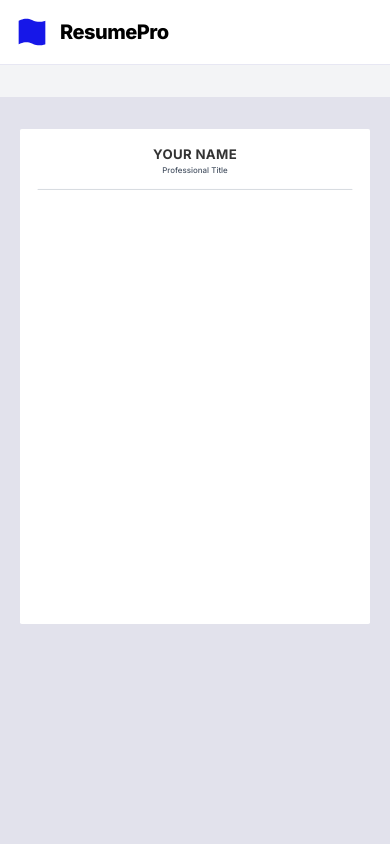
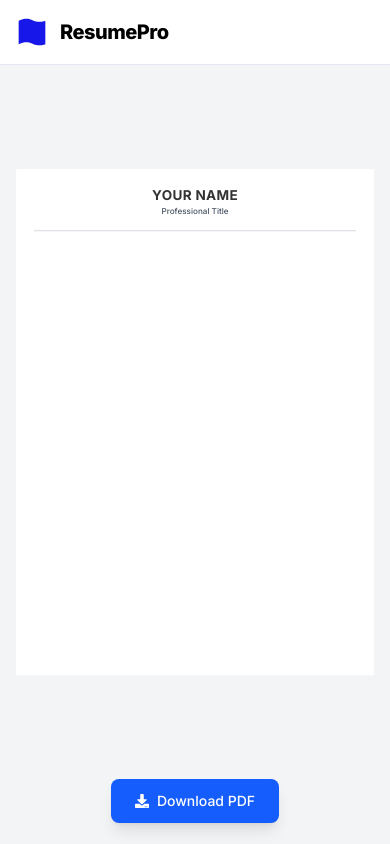
Before and after one commit to helloayushbaliyan/Resume-Builder, a Next.js app: page /preview in a window 390 px wide. Shown: the top 844 px of the page. Built offline with nearby package versions, Linux system fonts and the light colour scheme.

Commit message:
feat: Add `PreviewClient` component for displaying resume preview, responsive scaling, and multi-page PDF export.

```diff
--- a/src/app/(site)/preview/PreviewClient.js
+++ b/src/app/(site)/preview/PreviewClient.js
@@ -11,8 +11,8 @@ import { A4_WIDTH_PX, A4_HEIGHT_PX } from '@/components/layout/ResumePage'
  * PreviewClient Component
  *
  * Displays the resume preview and handles PDF export.
- * Supports multi-page resumes by capturing each page separately
- * and combining them into a single PDF document.
+ * Uses a responsive scaling strategy with dynamic height measurement
+ * to ensure perfect layout on all screen sizes.
  */
 
 function PreviewClient() {
@@ -20,14 +20,12 @@ function PreviewClient() {
     const resumeRef = useRef(null)
     const [loading, setLoading] = useState(false)
     const [scale, setScale] = useState(1);
+    const [containerDimensions, setContainerDimensions] = useState({ width: A4_WIDTH_PX, height: A4_HEIGHT_PX });
 
-    // Resume A4 Dimensions in mm
-    const A4_WIDTH_MM = 210;
-    const A4_HEIGHT_MM = 297;
-
+    // Handle Window Resize to determine Scale Factor
     useEffect(() => {
         const handleResize = () => {
-            const margin = 40; // Space around the resume
+            const margin = 32; // 16px padding on each side (mobile)
             const availableWidth = window.innerWidth - margin;
 
             // If screen is smaller than A4 Width, scale down
@@ -42,6 +40,26 @@ function PreviewClient() {
         window.addEventListener('resize', handleResize);
         return () => window.removeEventListener('resize', handleResize);
     }, []);
+
+    // Observer to measure the actual content size
+    useEffect(() => {
+        const element = resumeRef.current;
+        if (!element) return;
+
+        const observer = new ResizeObserver((entries) => {
+            for (let entry of entries) {
+                // Update container dimensions based on the unscaled content size
+                setContainerDimensions({
+                    width: entry.contentRect.width,
+                    height: entry.contentRect.height
+                });
+            }
+        });
+
+        observer.observe(element);
+        return () => observer.disconnect();
+    }, [selectedTemplate]); // Re-attach if template changes (though ref stays same usually)
+
 
     /**
      * Handles multi-page PDF download
@@ -110,21 +128,41 @@ function PreviewClient() {
     const activeTemplate = templates.find((t) => t.id === selectedTemplate)
     const ActiveComponent = activeTemplate ? activeTemplate.component : templates[0]?.component;
 
+    // Calculate wrapper dimensions based on content size and current scale
+    const wrapperWidth = containerDimensions.width * scale;
+    const wrapperHeight = containerDimensions.height * scale;
+
     return (
-        <main className="flex flex-col justify-center items-center min-h-screen bg-gray-100 relative py-8">
+        <main className="flex flex-col items-center min-h-screen bg-gray-100 relative py-6 md:py-8">
 
-            {/* Container for the scaled resume */}
-            <section className="flex bg-[#e2e2ec] relative items-start justify-center overflow-y-auto p-8 hide-scrollbar w-full flex-1">
+            {/* Scrollable Container */}
+            <section className="flex  relative items-start justify-center p-4 md:p-8 hide-scrollbar w-full overflow-y-hidden py-20">
+
+                {/*
+                    Sizing Wrapper
+                    This div enforces the visual size in the DOM, preventing extra whitespace.
+                */}
                 <div
-                    ref={resumeRef}
                     style={{
-                        transform: `scale(${scale})`,
-                        transformOrigin: 'top center',
-                        marginBottom: '2rem',
+                        width: wrapperWidth,
+                        height: wrapperHeight,
+                        position: 'relative'
                     }}
                 >
-                    {/* Template renders multiple pages internally */}
-                    <ActiveComponent />
+                    {/*
+                        Scaled Content
+                        Origin Top-Left ensures it aligns perfectly with the sizing wrapper.
+                    */}
+                    <div
+                        ref={resumeRef}
+                        style={{
+                            transform: `scale(${scale})`,
+                            transformOrigin: 'top left',
+                            width: 'fit-content', // Allow it to take natural size
+                        }}
+                    >
+                        <ActiveComponent />
+                    </div>
                 </div>
             </section>
 
@@ -132,7 +170,7 @@ function PreviewClient() {
             <button
                 onClick={handleDownload}
                 disabled={loading}
-                className="z-50 mt-5 mb-5 flex items-center gap-2 bg-blue-600 hover:bg-blue-700 text-white px-5 py-2.5 rounded-lg shadow-lg transition-all disabled:opacity-50 disabled:cursor-not-allowed font-medium"
+                className="z-50 mt-6 mb-6 flex items-center gap-2 bg-blue-600 hover:bg-blue-700 text-white px-6 py-3 rounded-lg shadow-lg transition-all disabled:opacity-50 disabled:cursor-not-allowed font-medium text-sm md:text-base"
             >
                 {loading ? (
                     <span className="animate-spin h-5 w-5 border-2 border-white border-t-transparent rounded-full"></span>
```
